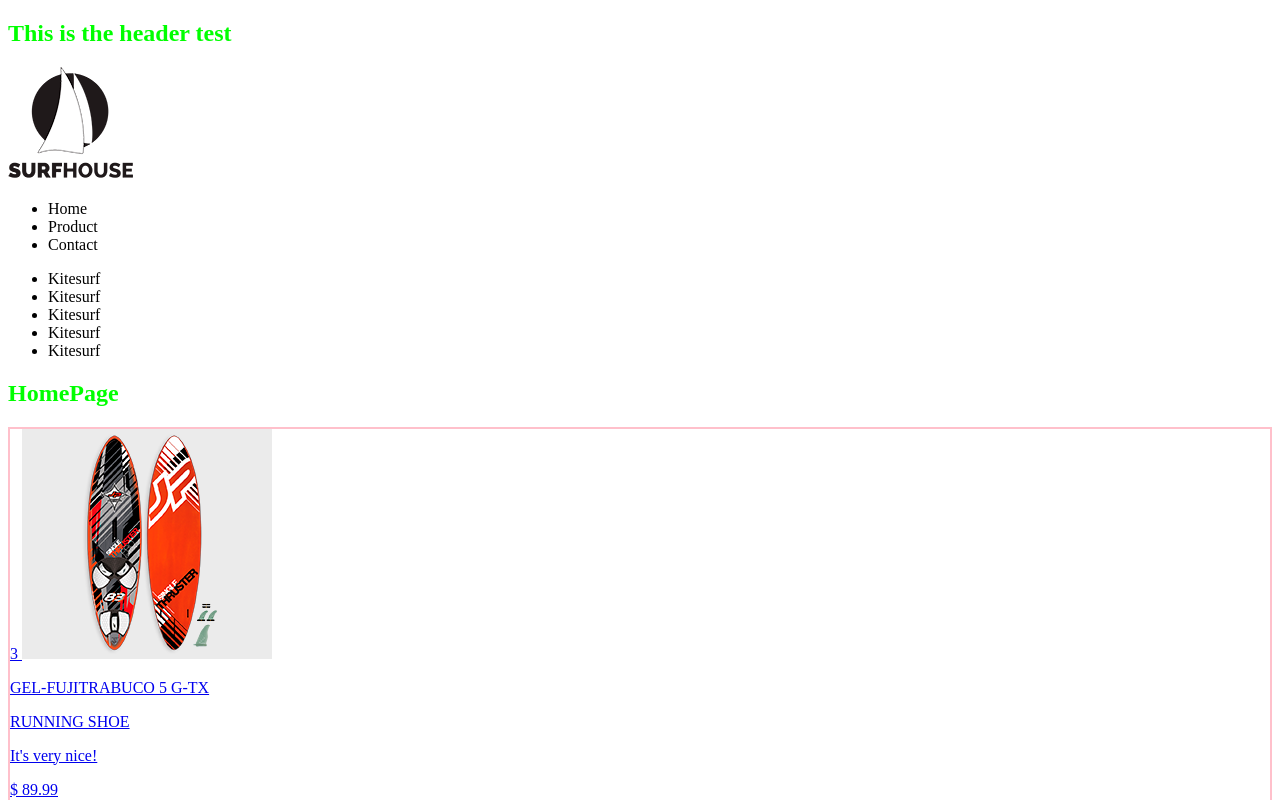
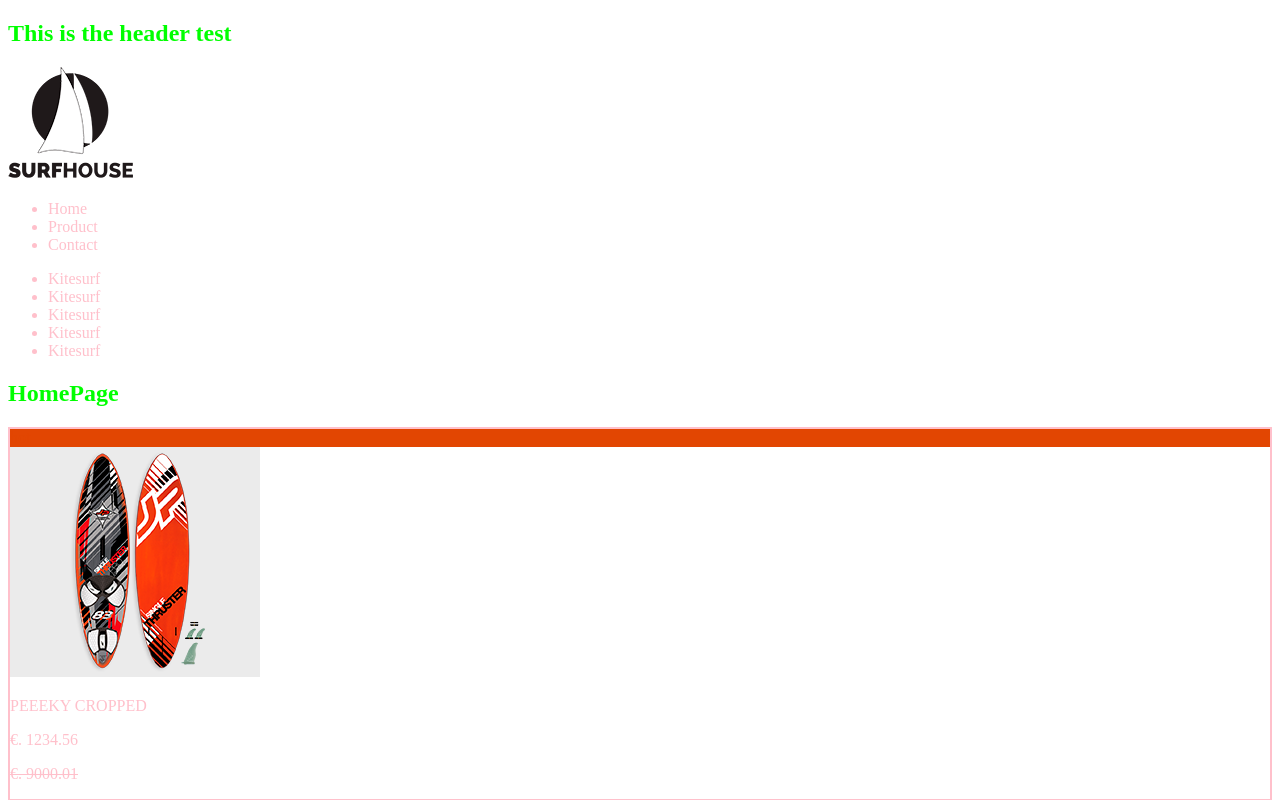
Before and after one commit to stesserHub/Modern-Front-End-3-Surf-House, a Vue app in the folder surfhouse/: page / in a window 1280 px wide. Shown: the top 800 px of the page. Built offline with nearby package versions, Linux system fonts and the light colour scheme.

Commit message:
Set style lang in App.vue to 'scss', added rule for style languages in build, webpack.base, correct information for product in json array and home product list

```diff
--- a/surfhouse/src/App.vue
+++ b/surfhouse/src/App.vue
@@ -29,6 +29,6 @@ export default {
 }
 </script>
 
-<style>
+<style lang="scss">
 @import "./assets/styles/global.scss";
 </style>
--- a/surfhouse/src/assets/styles/global.scss
+++ b/surfhouse/src/assets/styles/global.scss
@@ -1,3 +1,15 @@
+@import "variables";
+
+a {
+    text-decoration: none;
+}
+
 h1 {
     color:lime;
 }
+
+.label {
+    display: block;
+    background-color: $cta1;
+    color: $cta1;
+}
--- /dev/null
+++ b/surfhouse/src/assets/styles/variables.scss
@@ -0,0 +1,5 @@
+$cta1: #e24602;
+
+* {
+    color:pink;
+}
--- a/surfhouse/src/components/HomePage.vue
+++ b/surfhouse/src/components/HomePage.vue
@@ -7,25 +7,19 @@
                 <div class="product" v-for="product in products" :key="product.id">
             <router-link :to="/productpage/ + product.id">
                 <div style="border:2px solid pink;">
-                        <span>
-                            {{product.rating}}
-                        </span>
-                        <img v-bind:src="product.imgSide"/>
+                        <div class="label">
+                            {{product.label}}
+                        </div>
+                        <img v-bind:src="product.img1"/>
                     <p style="text-transform: uppercase;">
                         {{product.title}}
                     </p>
-                    <p style="text-transform: uppercase;">
-                        {{product.type}}
+                    <p>
+                        €. {{product.price}}
                     </p>
-                    <p>
-                        {{product.description}}
+                    <p style="text-decoration: line-through;">
+                        €. {{product.altprice}}
                     </p>
-                    <p>
-                        $ {{product.price}}
-                    </p>
-                    <div class="productBtn">
-                    buy now
-                </div>
                 </div>
             </router-link>
         </div>
--- a/surfhouse/static/products.json
+++ b/surfhouse/static/products.json
@@ -1,4 +1,22 @@
 [
+    {
+        "id":0,
+        "type": "board",
+        "title": "peeeky cropped",
+        "img1": "/static/thumb.png",
+        "img2": "/static/thumb.png",
+        "img3": "/static/thumb.png",
+        "price": 1234.56,
+        "altprice":9000.01,
+        "label":"hot",
+        "size": 10,
+        "length":34,
+        "overview": "This product is cut out for breaking a huge wave, waka waka",
+        "description": "Wild rider board my dude",
+        "information": "Can you believe it!",
+        "review": "This board is wild dude right?",
+        "tags": "Waka"
+    },
     {
         "id": 1,
         "type": "running shoe",
```
Also changed, not shown: 1 other file (tests, documents, lock files or other folders).
